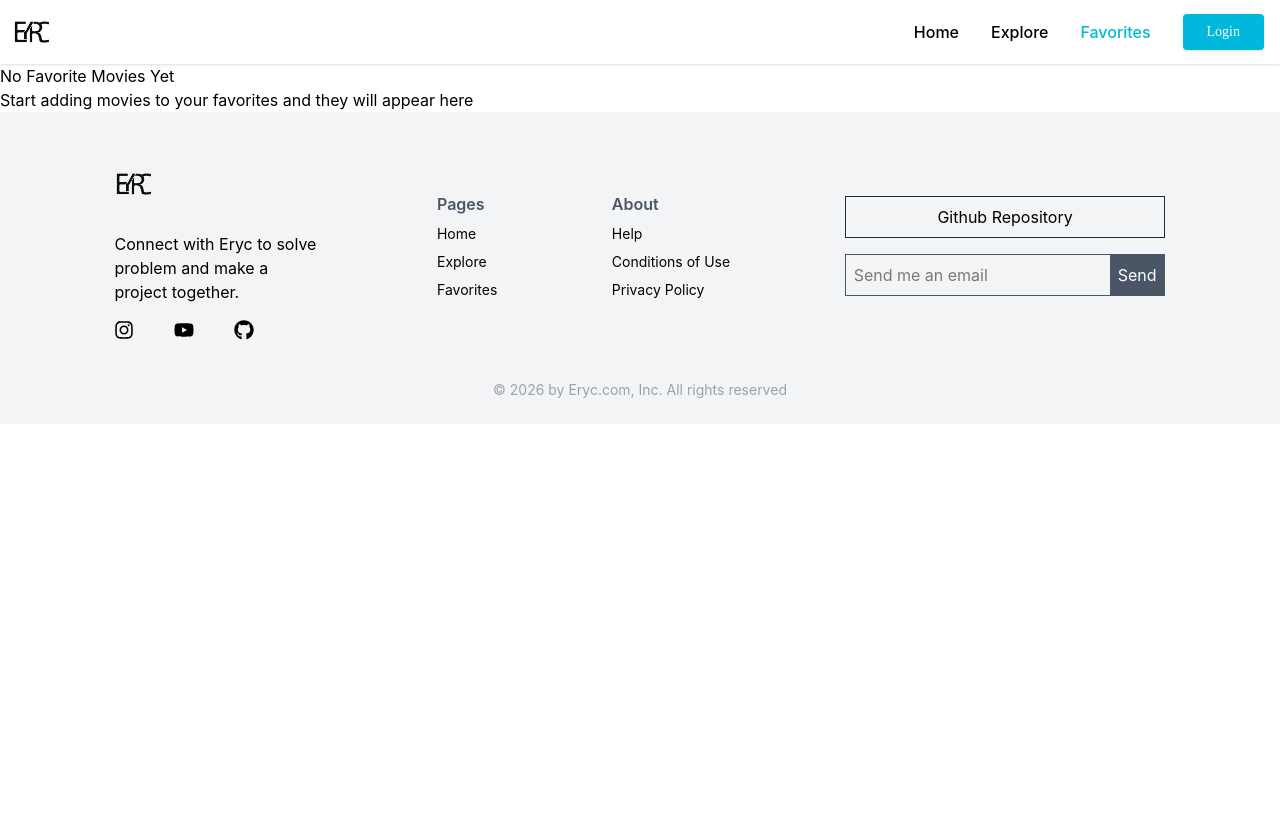
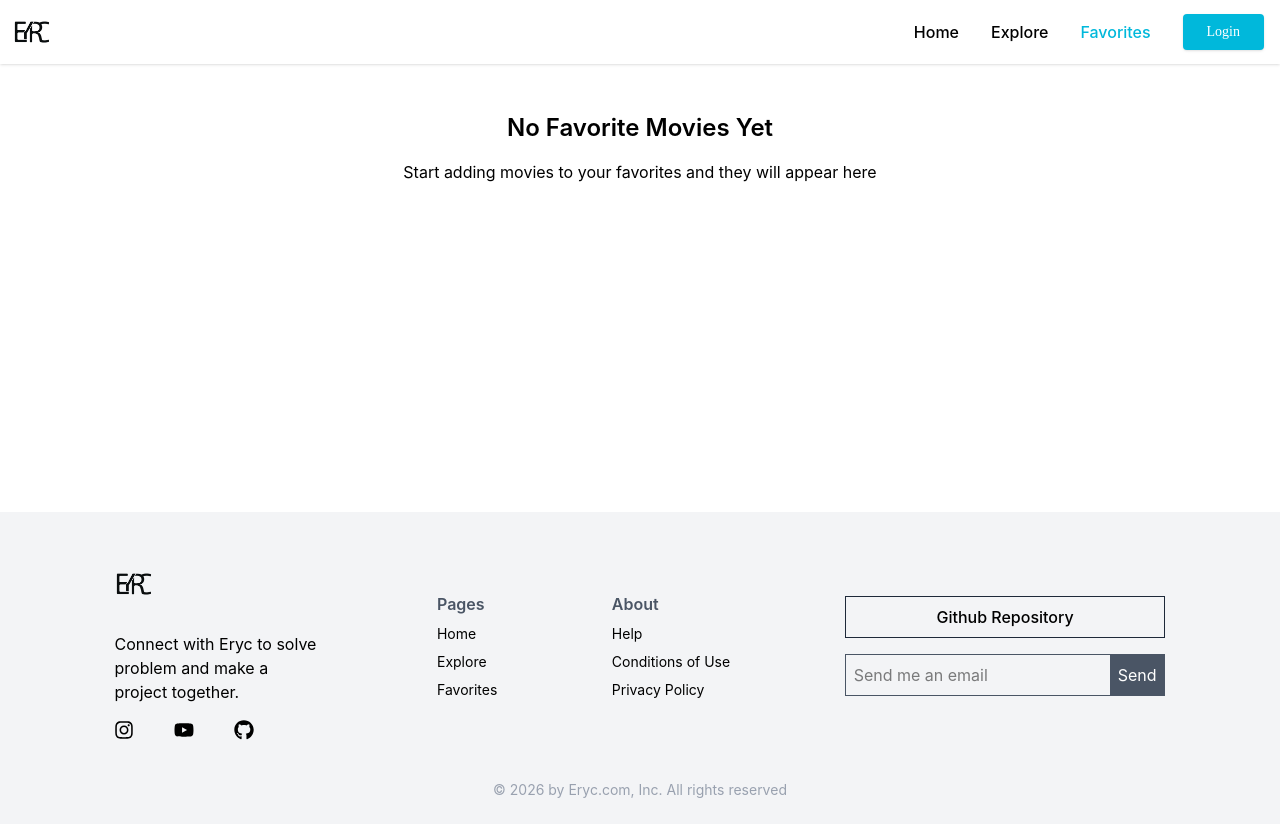
Before and after one commit to manhildwinarno/ErycmanMovieDB, a React (Vite) app: page /favorites in a window 1280 px wide. Before the commit the page ends 800 px from the top, so only its background shows below. Built offline with nearby package versions, Linux system fonts and the light colour scheme; no server answers.

Commit message:
style: update favorites page and footer

```diff
--- a/src/components/Footer.jsx
+++ b/src/components/Footer.jsx
@@ -27,10 +27,10 @@ function Footer() {
           <p className="text-sm">Privacy Policy</p>
         </div>
         <div className="flex flex-col items-center gap-4 order-2 md:order-1">
-          <button className="cursor-pointer p-2 border border-gray-800 w-full"><a href="https://github.com/manhildwinarno/ErycmanMovieDB" target="_blank">Github Repository</a></button>
+          <button className="cursor-pointer font-medium p-2 border border-gray-800 hover:bg-gray-800 hover:text-white transition-all duration-300 w-full"><a href="https://github.com/manhildwinarno/ErycmanMovieDB" target="_blank">Github Repository</a></button>
           <div className="flex gap-0 border border-gray-600 w-full">
             <input type="text" className="p-2 outline-none" placeholder="Send me an email"/>
-            <button type="submit" className="bg-gray-600 text-white p-2 cursor-pointer">Send</button>
+            <button type="submit" className="bg-gray-600 text-white p-2 cursor-pointer transition-all duration-300 hover:bg-gray-800">Send</button>
           </div>
         </div>
       </div>
--- a/src/pages/Favorites.jsx
+++ b/src/pages/Favorites.jsx
@@ -1,8 +1,10 @@
 function Favorites() {
   return (
-    <div className="favorites-empty">
-      <h2>No Favorite Movies Yet</h2>
-      <p>Start adding movies to your favorites and they will appear here</p>
+    <div className="favorites-empty max-w-5xl min-h-80 mx-auto mt-12 px-4 mb-20 ">
+      <div className="text-center flex flex-col justify-center items-center px-4 mb-12 gap-4">
+        <h2 className="font-semibold text-2xl">No Favorite Movies Yet</h2>
+        <p>Start adding movies to your favorites and they will appear here</p>
+      </div>
     </div>
   )
 }
```
